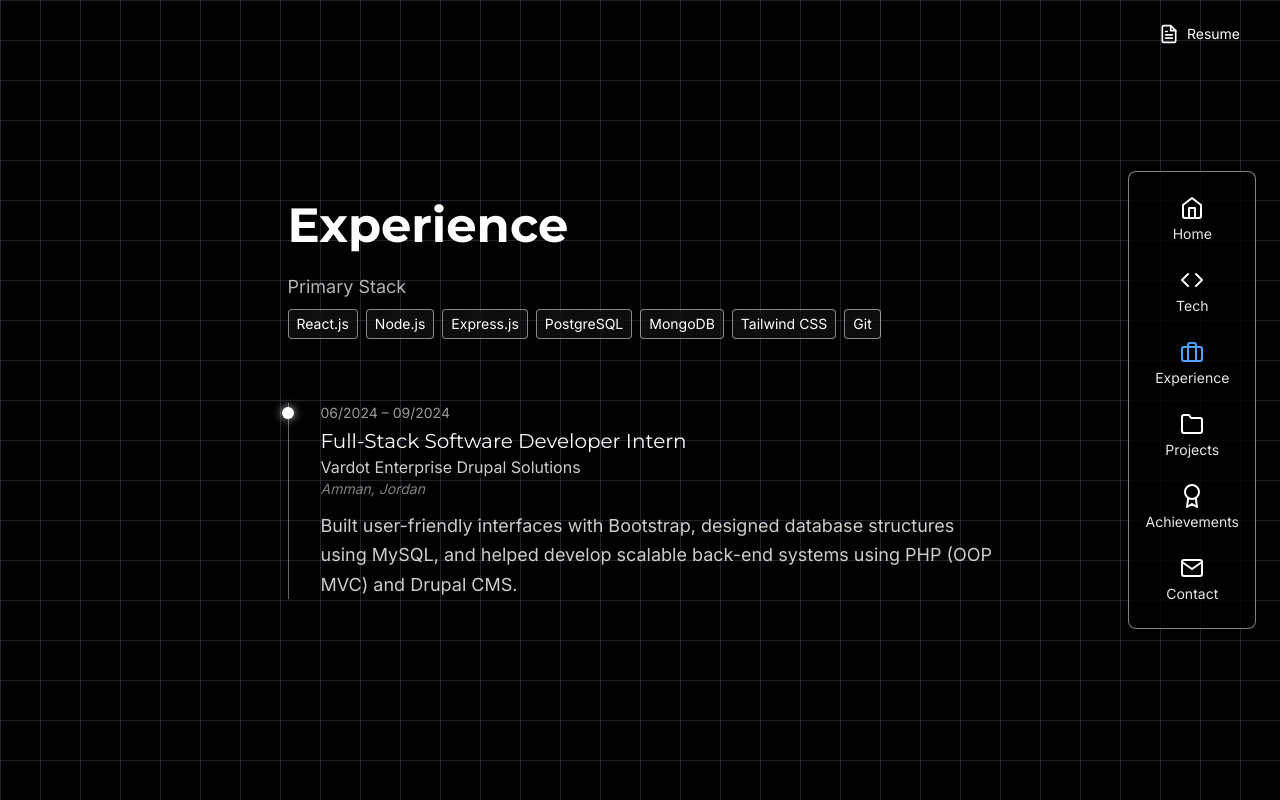
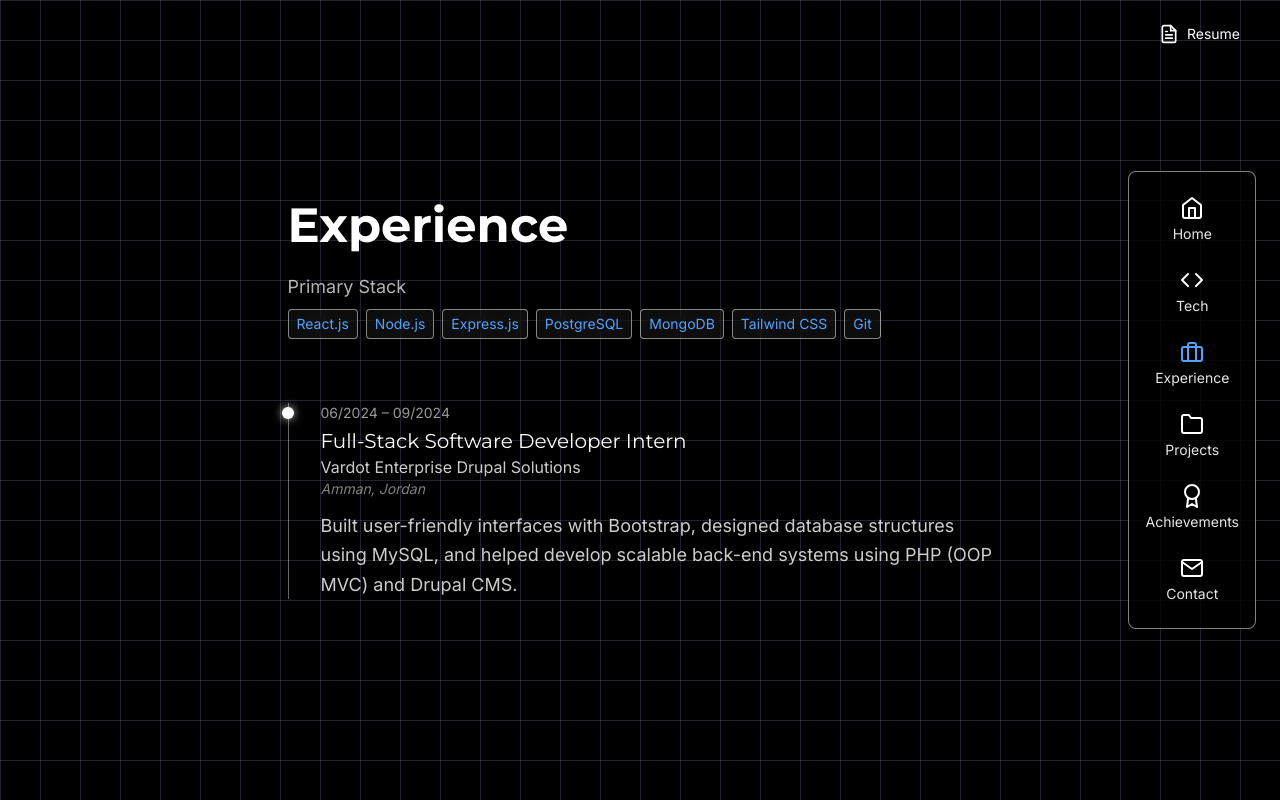
Before and after one commit to DanielShaqfeh/Portfolio, a React (Vite) app: page / in a window 1280 px wide. Both pictures are taken after a click on the button "Experience". Built offline with nearby package versions, Linux system fonts and the light colour scheme.

Commit message:
Change stack item text color to blue-400

```diff
--- a/src/components/Experience.jsx
+++ b/src/components/Experience.jsx
@@ -46,10 +46,11 @@ export default function Experience() {
                   backdrop-blur-sm
                   border border-white/50
                   rounded
-                  text-white text-sm
+                  text-blue-400 text-sm
                   shadow-sm shadow-black/40
                   hover:bg-white/10 transition
                   px-2 py-1 rounded
+                  cursor-pointer
                 "
               >
                 {item}
```
